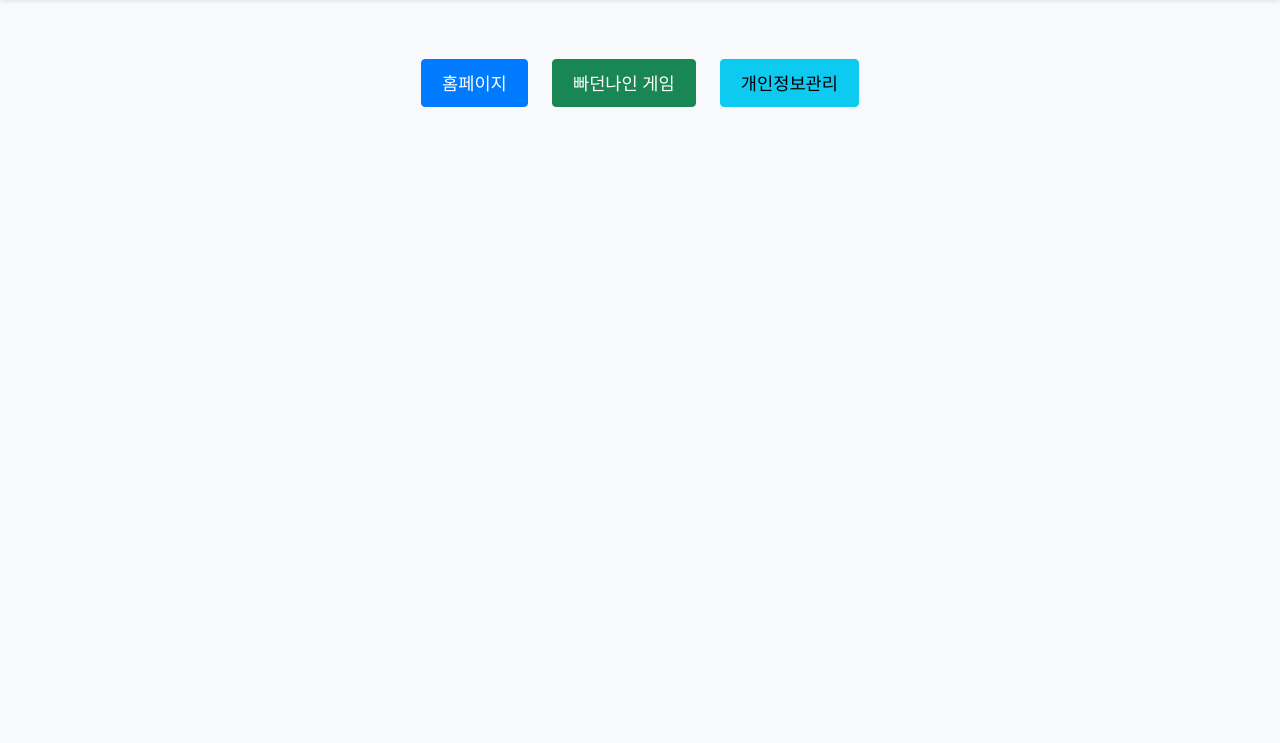
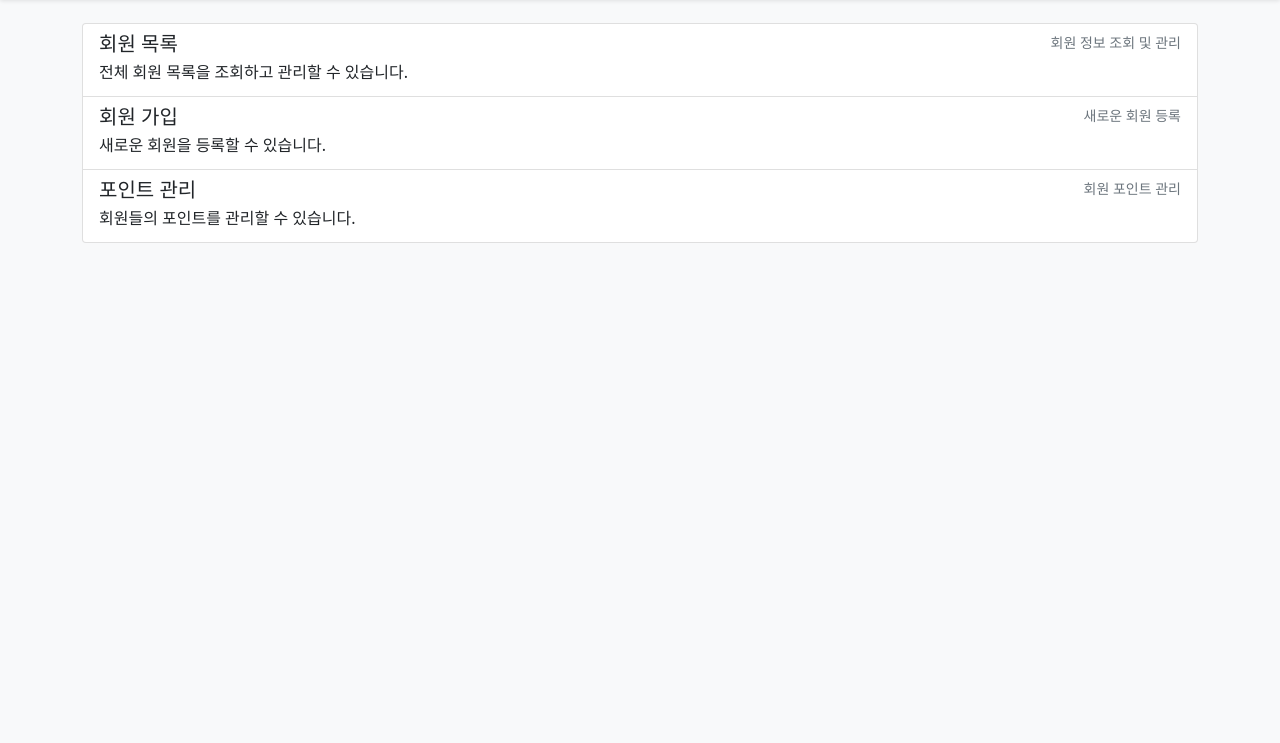
Before and after one commit to hanbaedal/ppadun9-game, a website: page public/index.html in a window 1280 px wide. Shown: the part 57-800 px from the top of the page. Drawn offline with nearby package versions, Linux system fonts and the light colour scheme; sample sign-in values are in the browser's storage.

Commit message:
헤더 메뉴 수정: 회원목록을 로그인으로 변경

```diff
--- a/public/index.html
+++ b/public/index.html
@@ -38,7 +38,7 @@
             <div class="collapse navbar-collapse" id="navbarNav">
                 <ul class="navbar-nav ms-auto">
                     <li class="nav-item">
-                        <a class="nav-link" href="/member-displays.html">회원 목록</a>
+                        <a class="nav-link" href="/login.html">로그인</a>
                     </li>
                     <li class="nav-item">
                         <a class="nav-link" href="#" id="logoutLink">로그아웃</a>
@@ -48,11 +48,33 @@
         </div>
     </nav>
 
-    <div class="container">
-        <div class="main-content">
-            <a href="https://ppadun9-home.netlify.app/" class="btn btn-primary">홈페이지</a>
-            <a href="https://ppadun9-game.netlify.app/" class="btn btn-success">빠던나인 게임</a>
-            <a href="/member-displays.html" class="btn btn-info">개인정보관리</a>
+    <div class="container mt-4">
+        <div class="row">
+            <div class="col-12">
+                <div class="list-group">
+                    <a href="/member-displays.html" class="list-group-item list-group-item-action">
+                        <div class="d-flex w-100 justify-content-between">
+                            <h5 class="mb-1">회원 목록</h5>
+                            <small class="text-muted">회원 정보 조회 및 관리</small>
+                        </div>
+                        <p class="mb-1">전체 회원 목록을 조회하고 관리할 수 있습니다.</p>
+                    </a>
+                    <a href="/members.html" class="list-group-item list-group-item-action">
+                        <div class="d-flex w-100 justify-content-between">
+                            <h5 class="mb-1">회원 가입</h5>
+                            <small class="text-muted">새로운 회원 등록</small>
+                        </div>
+                        <p class="mb-1">새로운 회원을 등록할 수 있습니다.</p>
+                    </a>
+                    <a href="/points.html" class="list-group-item list-group-item-action">
+                        <div class="d-flex w-100 justify-content-between">
+                            <h5 class="mb-1">포인트 관리</h5>
+                            <small class="text-muted">회원 포인트 관리</small>
+                        </div>
+                        <p class="mb-1">회원들의 포인트를 관리할 수 있습니다.</p>
+                    </a>
+                </div>
+            </div>
         </div>
     </div>
 
```
